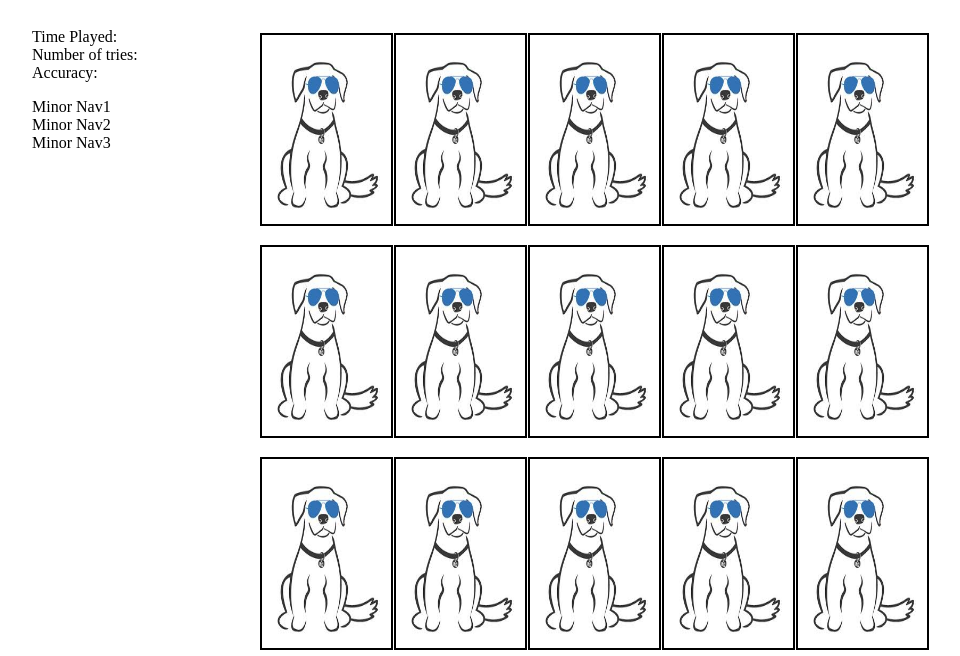
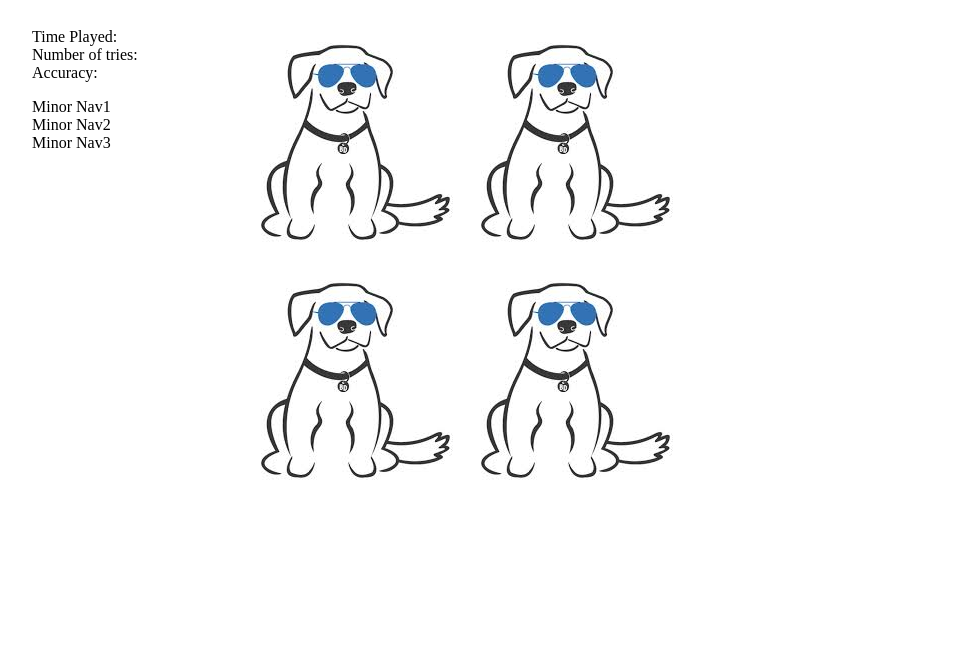
Before and after one commit to mkidushim/public_memory_match, a plain HTML site: page index.html in a window 1280 px wide. Shown: the part 118-774 px from the top of the page, without its empty margins (16-976 px from the left). Drawn offline with Linux system fonts and the light colour scheme.

Commit message:
need to add cards

```diff
--- a/index.html
+++ b/index.html
@@ -35,59 +35,15 @@
         </div>
     </div>
     <div class="game_area">
-        <div class="card">
-            <img class="back" src="images/dog.jpg">
-        </div>
-        <div class="card">
-            <img class="back" src="images/dog.jpg">
-        </div>
-        <div class="card">
-            <img class="back" src="images/dog.jpg">
-        </div>
-        <div class="card">
-            <img class="back" src="images/dog.jpg">
-        </div>
-        <div class="card">
-            <img class="back" src="images/dog.jpg">
-        </div>
-        <div class="card">
-            <img class="back" src="images/dog.jpg">
-        </div>
-        <div class="card">
-            <img class="back" src="images/dog.jpg">
-        </div>
-        <div class="card">
-            <img class="back" src="images/dog.jpg">
-        </div>
-        <div class="card">
-            <img class="back" src="images/dog.jpg">
-        </div>
-        <div class="card">
-            <img class="back" src="images/dog.jpg">
-        </div>
-        <div class="card">
-            <img class="back" src="images/dog.jpg">
-        </div>
-        <div class="card">
-            <img class="back" src="images/dog.jpg">
-        </div>
-        <div class="card">
-            <img class="back" src="images/dog.jpg">
-        </div>
-        <div class="card">
-            <img class="back" src="images/dog.jpg">
-        </div>
-        <div class="card">
-            <img class="back" src="images/dog.jpg">
-        </div>
-        <div class="card">
-            <img class="back" src="images/dog.jpg">
-        </div>
-        <div class="card">
-            <img class="back" src="images/dog.jpg">
-        </div>
-        <div class="card">
-            <img class="back" src="images/dog.jpg">
+        <div class="card-row">
+            <div class="card_container" id="card-container1">
+                <img class="card-front" id="card-front1" src="images/dog.jpg" onclick="console.log('card-front was clicked')">
+                <img class="card-back" data-num="1" id="card-back1" src="images/dog.jpg " onclick="console.log('card-back" + attr( 'data-num') + "clicked')">
+            </div>
+            <div class="card_container" id="card-container2">
+                <img class="card-front" data-num="2" id="card-front2" src="images/dog.jpg" onclick="console.log('card-front was clicked')">
+                <img class="card-back" data-num="2" id="card-back2" src="images/dog.jpg " onclick="console.log('card-back clicked')">
+            </div>
         </div>
     </div>
 </body>
--- a/style.css
+++ b/style.css
@@ -42,15 +42,19 @@ li {
     bottom: 150px;
 }
 
-.card {
+.card-container {
+    width: 10%;
+}
+
+.card-front1 {
     width: 100px;
-    height: 170px;
+    height: 120px;
     display: inline-block;
     padding: 10px;
     margin: 5px;
 }
 
-.card img {
+.card-back1 {
     width: 115px;
     height: 175px;
     padding: 7px;
```
